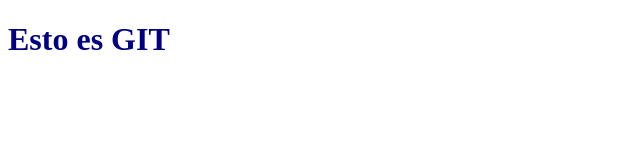
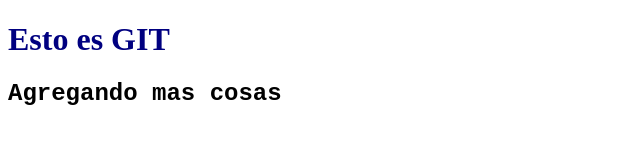
Before and after one commit to MicaOrtino/CLASE-12-GIT, a plain HTML site: page index.html in a window 1280 px wide. Shown: the whole page, without its empty margins (0-640 px from the left). Drawn offline with Linux system fonts and the light colour scheme.

Commit message:
Cambios en html y css

```diff
--- a/css/estilos.css
+++ b/css/estilos.css
@@ -1,3 +1,7 @@
 h1{
     color: navy;
 }
+
+h2{
+    font-family: 'Courier New', Courier, monospace;
+}
--- a/index.html
+++ b/index.html
@@ -11,6 +11,12 @@
     <header>
         <h1>Esto es GIT</h1>
     </header>
+
+    <main>
+        <section>
+            <h2>Agregando mas cosas</h2>
+        </section>
+    </main>
 </body>
 </html>
 
@@ -23,3 +29,4 @@
 <!-- con GIT STATUS PODEMOS VER EL ESTADO DE LO QUE AGREGAMOS -->
 <!-- AGREGAMOS EL COMIT, QUE NOS PASA DEL ESTADO DE AREA AL REPOSITORIO PARA SUBIR, PONEMOS GIT COMMIT-M +"POMEMOS UNA DESCRIPCION" -->
 <!-- PARA AGREGAR CUALQUIER ARCHIVO PONEMOS GIT ADD ESPACIO+PUNTO -->
+<!-- COMO VUELVO AGREGAR PONEMOS EL GIT COMMIT -M -->
```
